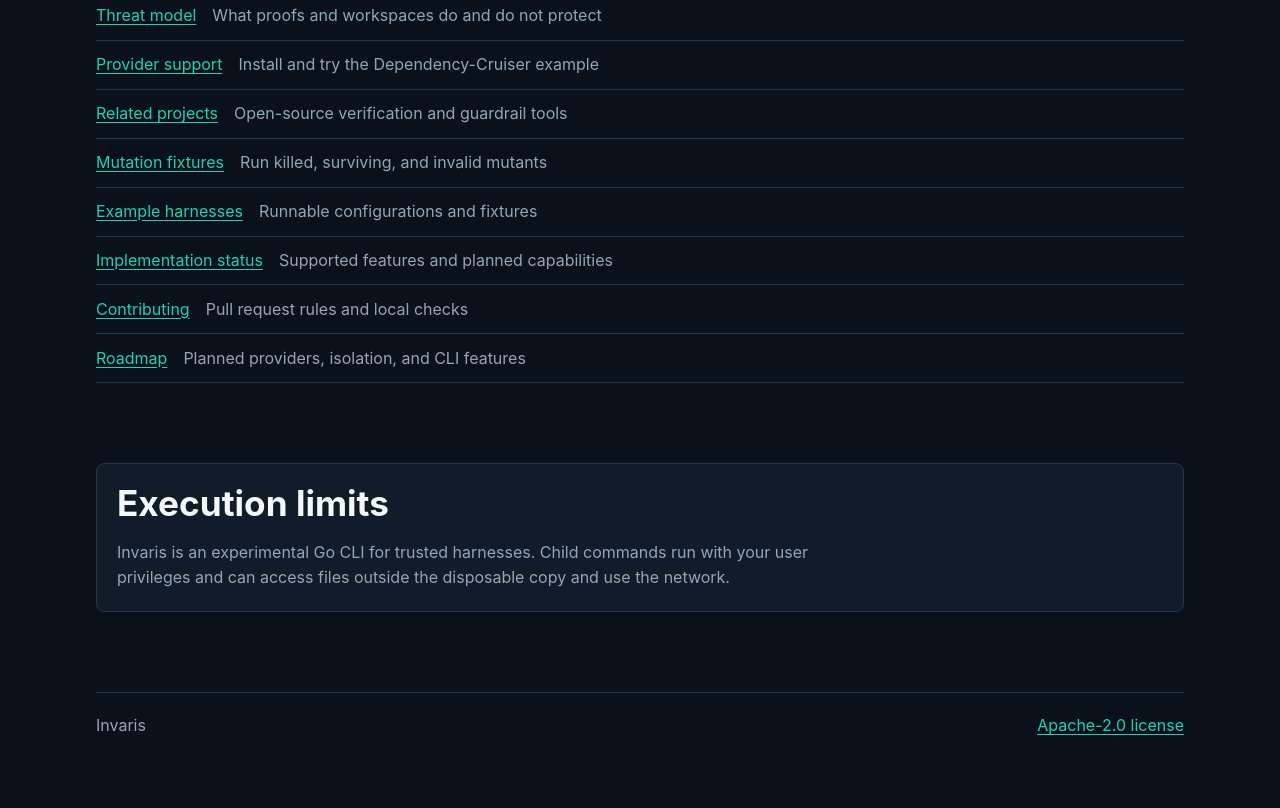
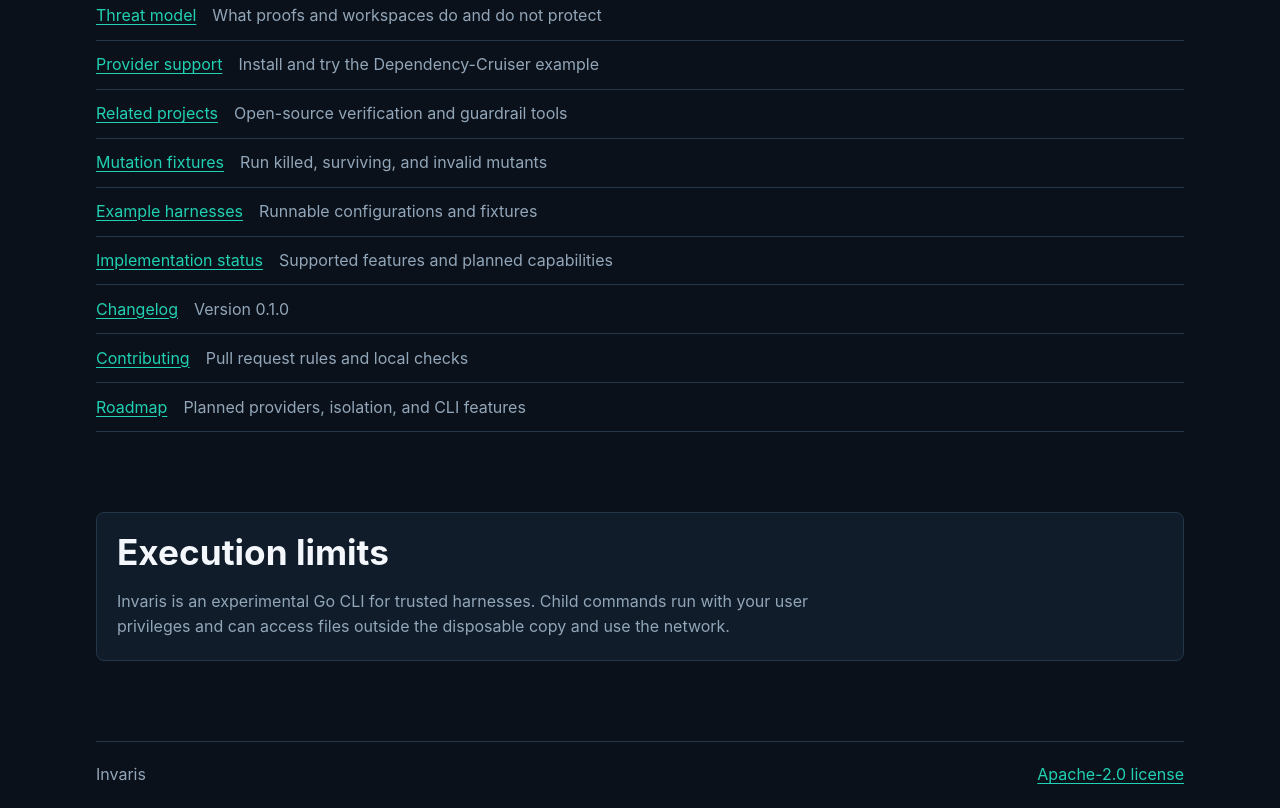
Before and after one commit to akkaraponph/invaris, a plain HTML site: page docs/index.html in a window 1280 px wide. Shown: the part 2273-3081 px from the top of the page. Before the commit the page ends 3032 px from the top, so only its background shows below. Drawn offline with Linux system fonts and the light colour scheme.

Commit message:
chore(release): prepare Invaris 0.1.0

```diff
--- a/docs/index.html
+++ b/docs/index.html
@@ -81,6 +81,7 @@ go run ./cmd/invaris run examples/invaris.json</code></pre>
         <li><a href="https://github.com/akkaraponph/invaris/tree/main/examples/mutation">Mutation fixtures</a> <span>Run killed, surviving, and invalid mutants</span></li>
         <li><a href="https://github.com/akkaraponph/invaris/tree/main/examples">Example harnesses</a> <span>Runnable configurations and fixtures</span></li>
         <li><a href="https://github.com/akkaraponph/invaris/blob/main/docs/current-state.md">Implementation status</a> <span>Supported features and planned capabilities</span></li>
+        <li><a href="https://github.com/akkaraponph/invaris/blob/main/CHANGELOG.md#010">Changelog</a> <span>Version 0.1.0</span></li>
         <li><a href="https://github.com/akkaraponph/invaris/blob/main/CONTRIBUTING.md">Contributing</a> <span>Pull request rules and local checks</span></li>
         <li><a href="https://github.com/akkaraponph/invaris/blob/main/docs/roadmap.md">Roadmap</a> <span>Planned providers, isolation, and CLI features</span></li>
       </ul>
```
Also changed, not shown: CHANGELOG.md, README.md.
